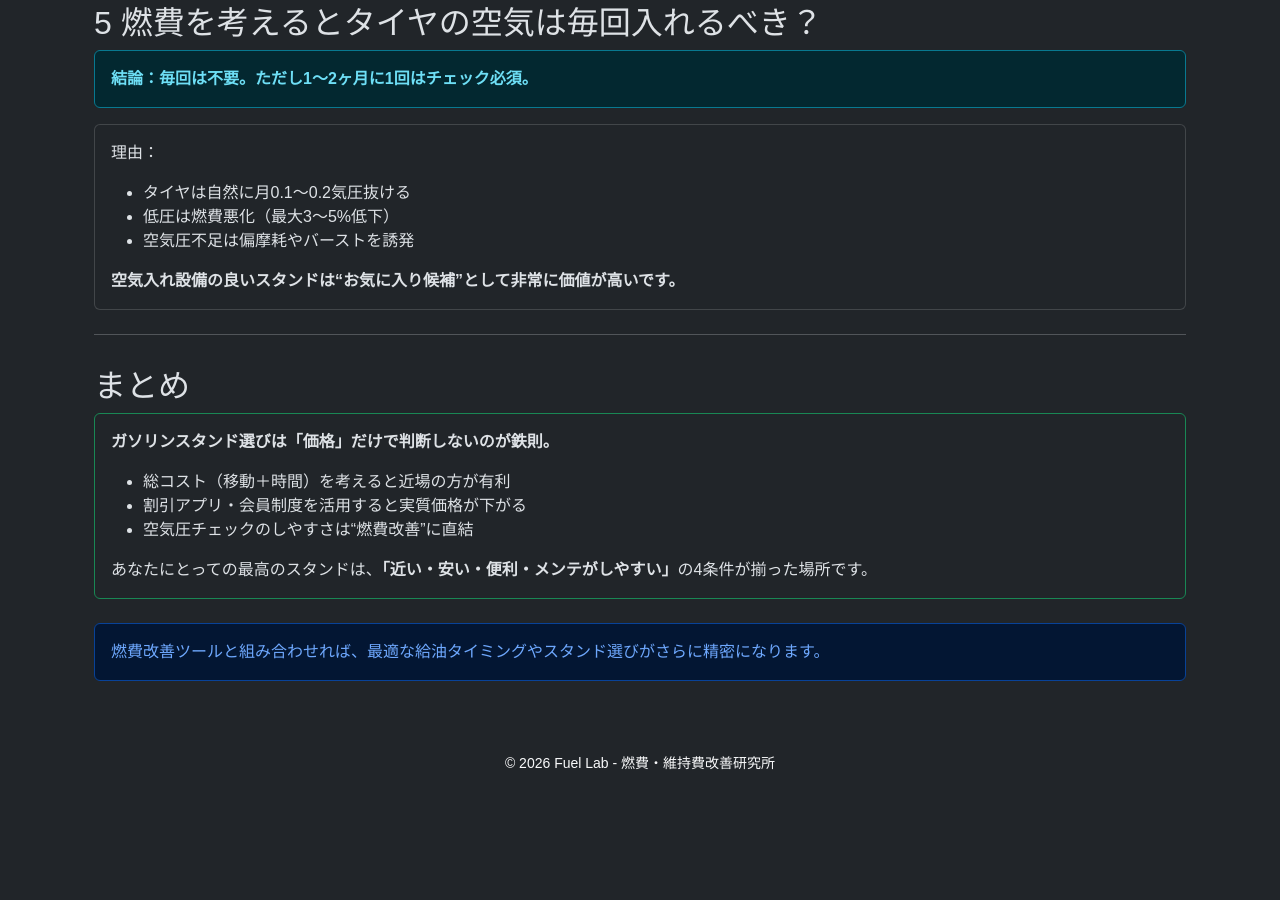
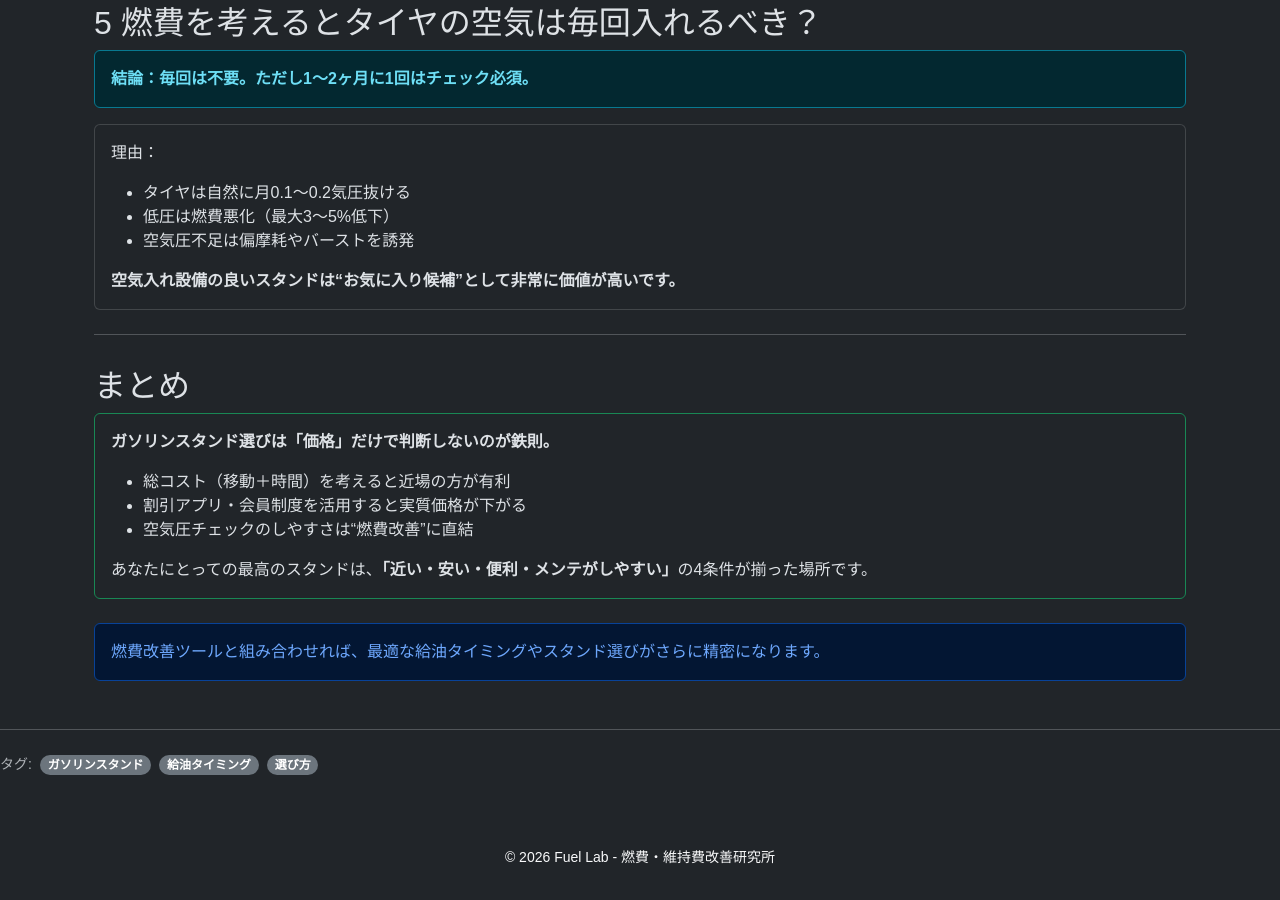
Before and after one commit to funyapar-org/fuel-lab, a Jekyll site: the page built from _knowledge/gas-station.md, in a window 1280 px wide and 900 px high, scrolled down 1709 px. Built offline with Jekyll 4.4.1, drawn with Linux system fonts in a browser that asks for light colours; before the commit the page ends 2515 px from its top, so only the background shows below that.

Commit message:
gas-station.md を更新

```diff
--- a/_knowledge/gas-station.md
+++ b/_knowledge/gas-station.md
@@ -3,6 +3,10 @@ layout: default
 nav_title: 燃費視点のガソリンスタンドの選び方
 title: 燃費視点のガソリンスタンドの選び方｜見落としがちなガソリンスタンドまでの距離や、給油や空気圧チェックのタイミングのお話
 description: 燃費を最大化しつつ、時間・お金・手間のバランスを取るための「ガソリンスタンド選び」完全ガイド。
+tags:
+  - ガソリンスタンド
+  - 給油タイミング
+  - 選び方
 ---
 
 <div class="container my-5">
```
